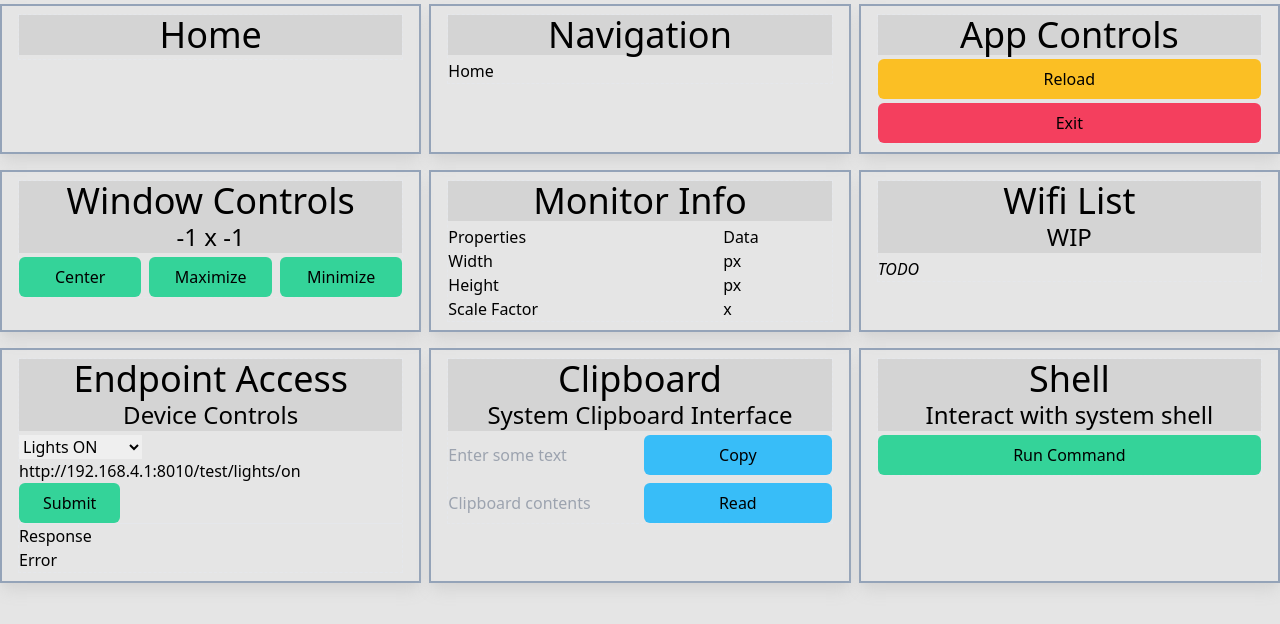
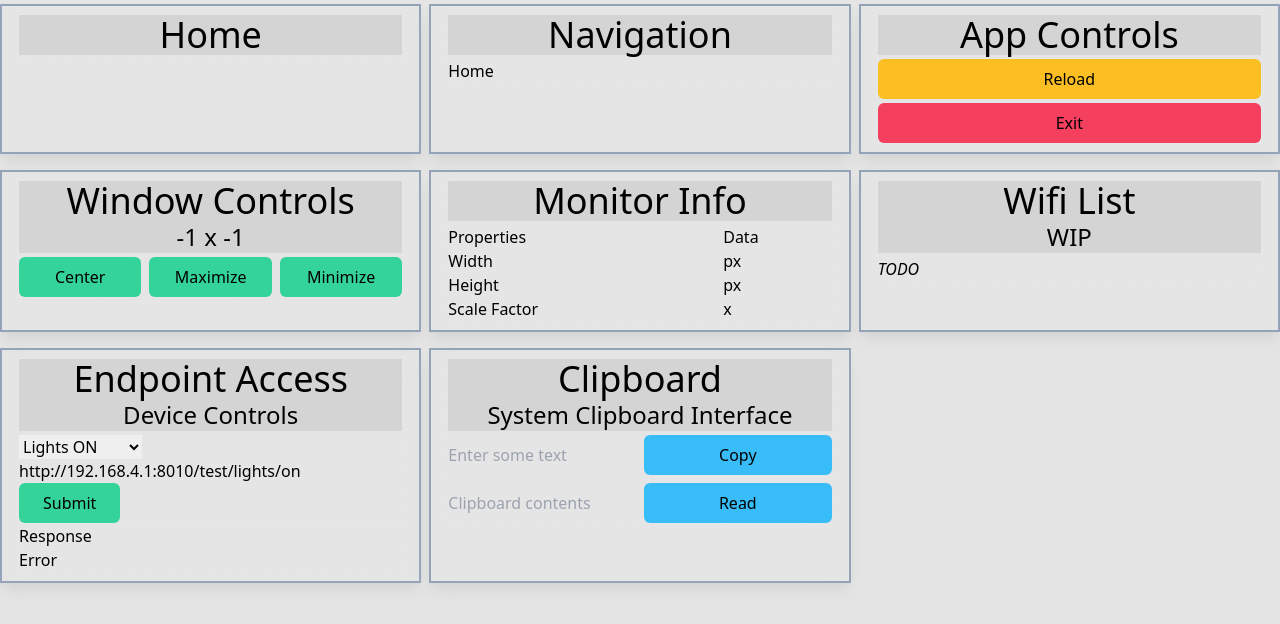
Before and after one commit to gabe-lepo/tauri-test, a React (Vite) app: page / in a window 1280 px wide. Shown: the top 624 px of the page. Built offline with nearby package versions, Linux system fonts and the light colour scheme.

Commit message:
remove the shell component, and remove shell allowlist

```diff
--- a/src/components/Shell.tsx
+++ /dev/null
@@ -1,33 +0,0 @@
-import "../main.css";
-import Button from "./Button";
-import CardTitle from "./CardTitle";
-import { Command } from "@tauri-apps/api/shell";
-
-export default function Shell() {
-   async function runCommand() {
-      const command = new Command('pwd');
-      command.on('close', data => {
-         console.log(`Command finished with code ${data.code} and signal ${data.signal}`)
-      });
-      command.on('error', error => console.error(`command error: "${error}"`));
-      command.stdout.on(`data`, line => console.log(`command stdout: "${line}"`));
-      command.stderr.on(`data`, line => console.log(`command stderr: "${line}"`));
-
-      const child = await command.spawn();
-      console.log(`pid:`, child.pid);
-   };
-
-   return (
-      <>
-         <CardTitle title="Shell" subtitle="Interact with system shell" />
-         <div className="grid grid-cols-1">
-            <Button
-               type={"success"}
-               text={"Run Command"}
-               onClick={runCommand}
-               disabled={false}
-            />
-         </div>
-      </>
-   );
-};
--- a/src/pages/Home.tsx
+++ b/src/pages/Home.tsx
@@ -9,7 +9,6 @@ import EndpointAccess from "../components/EndpointAccess";
 import CardTitle from "../components/CardTitle";
 import WindowControl from "../components/WindowControl";
 import Clipboard from "../components/Clipboard";
-import Shell from "../components/Shell";
 
 function Home() {
    return(
@@ -25,7 +24,6 @@ function Home() {
             <ComponentCard component={<WifiList />} />
             <ComponentCard component={<EndpointAccess />} />
             <ComponentCard component={<Clipboard />} />
-            <ComponentCard component={<Shell />} />
          </div>
       </div>
    );
```
Also changed, not shown: src-tauri/tauri.conf.json (+2 -7 lines).
